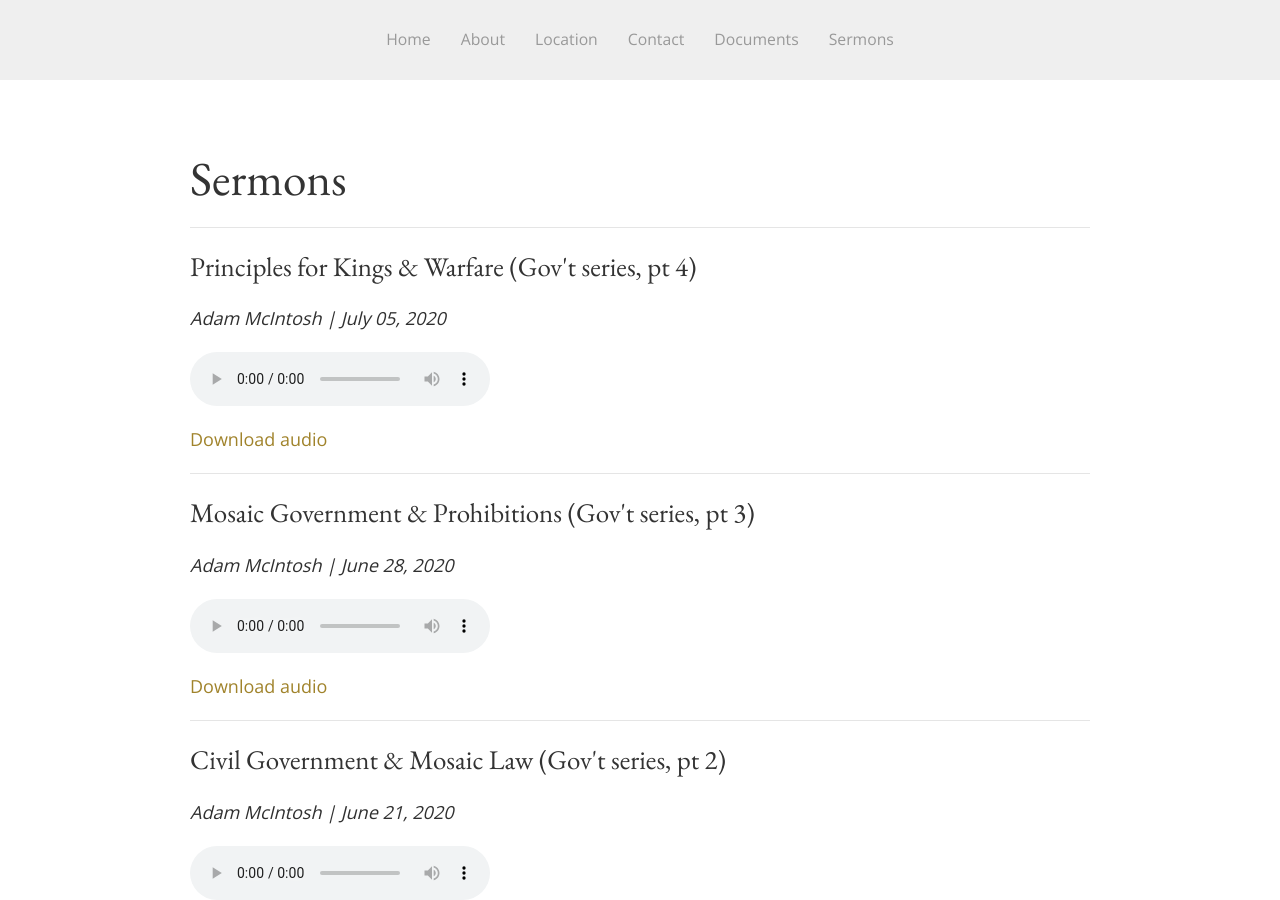
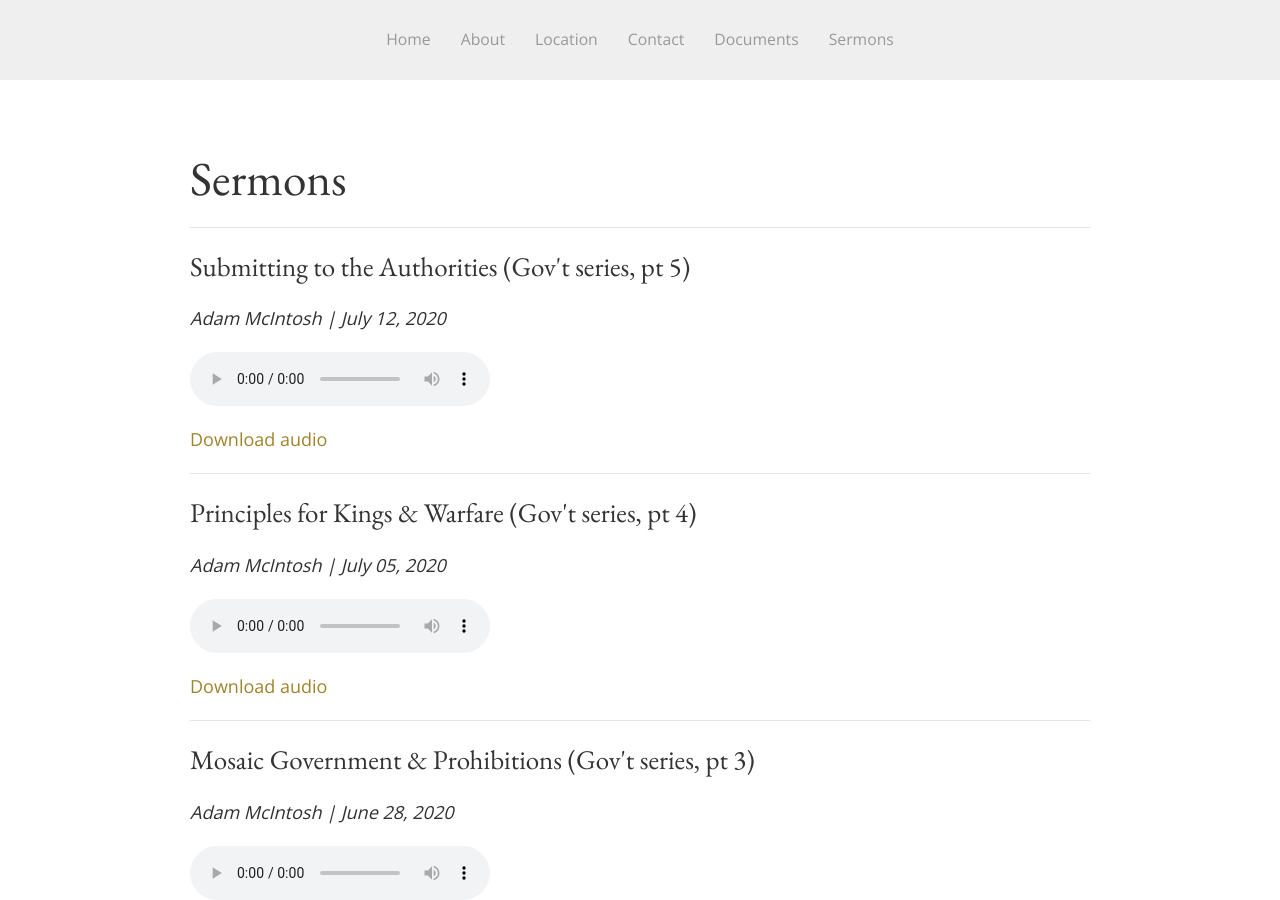
Before and after one commit to SaintDavidsChurch/website, a Jekyll site: the page built from sermons.html, in a window 1280 px wide and 900 px high. Built offline with Jekyll 4.4.1, drawn with Linux system fonts in a browser that asks for light colours.

Commit message:
Updated by InferCMS

```diff
--- a/_data/sermons.yml
+++ b/_data/sermons.yml
@@ -118,3 +118,7 @@
   date: '2020-07-05'
   preacher: Adam McIntosh
   audio_file: https://saintdavids.church/assets/sermons/2020/July/Adam-McIntosh_July5-2020_Deut17.14-20_CivilGovt4.mp3
+- title: Submitting to the Authorities (Gov't series, pt 5)
+  date: '2020-07-12'
+  preacher: Adam McIntosh
+  audio_file: https://saintdavids.church/assets/sermons/2020/July/Adam-McIntosh_July12-2020_Romans13.1-10_CivilGovt5.mp3
```
